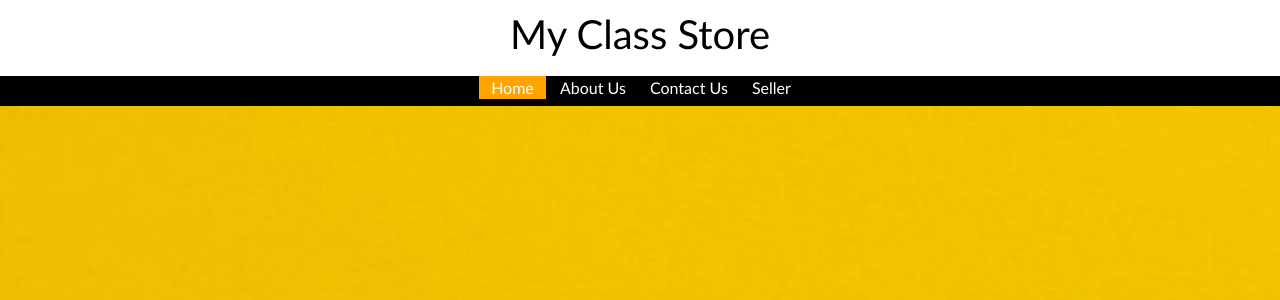
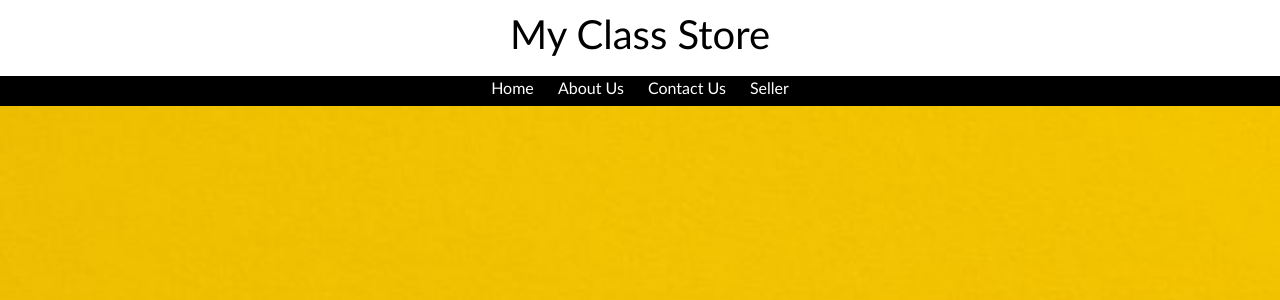
Before and after one commit to Maazinmu/My-Class-Store, a PHP site: page / in a window 1280 px wide, with the pointer over the restyled element. Shown: the top 300 px of the page. Run offline with PHP 8.4, Linux system fonts and the light colour scheme; some libraries are stand-ins or nearby versions.

Commit message:
Update index.css

```diff
--- a/index.css
+++ b/index.css
@@ -50,7 +50,7 @@ button a:hover {
     color: white;
     padding: 10px;
 }
-.top-nav span:hover {
+.top-nav span a:hover {
     border:2px solid orange;
     color: blue;
     background-color: orange;
```
